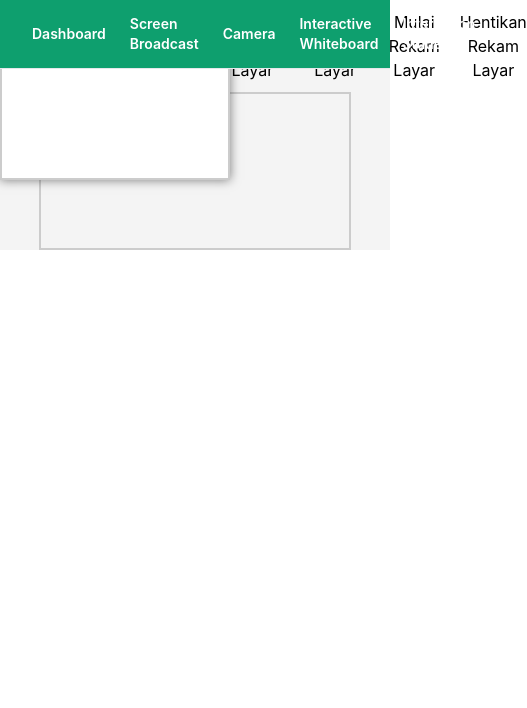
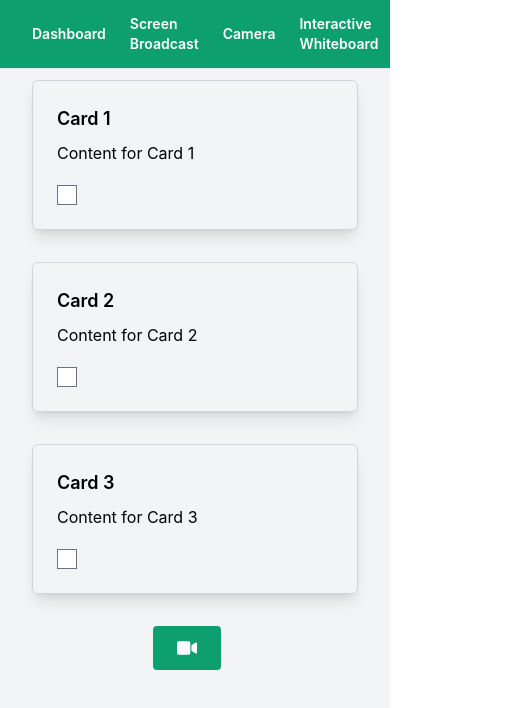
Before and after one commit to projectbinusa/lab-bahasa-client, a React (Create React App) app: page /camera in a window 390 px wide. Shown: the top 708 px of the page, 527 px wide, since content can reach past the window. Built offline with nearby package versions, Linux system fonts and the light colour scheme; no server answers.

Commit message:
update camera dan Screen Brodcast

```diff
--- a/src/App.js
+++ b/src/App.js
@@ -14,6 +14,7 @@ import AddClass from "./views/pages/manageClass/AddClass";
 import UpdateClass from "./views/pages/manageClass/UpdateClass";
 import ManageName from "./views/pages/manageName/ManageName";
 import AddName from "./views/pages/manageName/AddName";
+import ScreenBroadcast from "./views/pages/screenBroadcast/ScreenBroadcast";
 
 // END ADMIN MENU REGULASI
 
@@ -34,6 +35,7 @@ function App() {
           <Route path="/update-class" component={UpdateClass} exact />
           <Route path="/manage-name" component={ManageName} exact />
           <Route path="/add-name" component={AddName} exact />
+          <Route path="/screen-broadcast" component={ScreenBroadcast} exact />
           <Route
             path="/response-competition"
             component={ResponseCompetition}
--- a/src/views/pages/camera/camera.js
+++ b/src/views/pages/camera/camera.js
@@ -1,270 +1,161 @@
-import React, { useRef, useEffect, useState } from "react";
-import Draggable from "react-draggable";
+import React, { useState, useRef } from "react";
 import Navbar from "../../../component/Navbar1";
+import { FaVideo, FaVideoSlash } from "react-icons/fa";
 
 function Camera() {
-  const videoRef = useRef(null);
-  const audioRef = useRef(null);
-  const screenRef = useRef(null);
-  const peerConnectionRef = useRef(null);
-  const socketRef = useRef(null);
-  const mediaRecorderRef = useRef(null);
-  const recordedChunksRef = useRef([]);
-  const [screenRecording, setScreenRecording] = useState(false);
+  const [selectedCards, setSelectedCards] = useState([]);
+  const [streams, setStreams] = useState([]);
+  const videoRefs = useRef({});
 
-  const startCamera = async () => {
-    try {
-      const stream = await navigator.mediaDevices.getUserMedia({ video: true });
-      if (videoRef.current) {
-        videoRef.current.srcObject = stream;
-      }
-
-      const configuration = {
-        iceServers: [{ urls: "stun:stun.l.google.com:19302" }],
-      };
-      peerConnectionRef.current = new RTCPeerConnection(configuration);
-
-      stream
-        .getVideoTracks()
-        .forEach((track) => peerConnectionRef.current.addTrack(track, stream));
-    } catch (error) {
-      console.log("Gagal mengakses kamera:", error);
+  const handleCardClick = (cardId) => {
+    if (!streams.length > 0) {
+      setSelectedCards((prevSelectedCards) => {
+        if (prevSelectedCards.includes(cardId)) {
+          return prevSelectedCards.filter((id) => id !== cardId);
+        } else {
+          return [...prevSelectedCards, cardId];
+        }
+      });
     }
   };
 
-  const stopCamera = () => {
-    if (peerConnectionRef.current) {
-      peerConnectionRef.current.close();
-      peerConnectionRef.current = null;
+  const handleCheckboxChange = (cardId) => {
+    setSelectedCards((prevSelectedCards) => {
+      if (prevSelectedCards.includes(cardId)) {
+        return prevSelectedCards.filter((id) => id !== cardId);
+      } else {
+        return [...prevSelectedCards, cardId];
+      }
+    });
+  };
+
+  const handleCameraOn = async () => {
+    const newStreams = [];
+
+    for (const cardId of selectedCards) {
+      try {
+        const userMediaStream = await navigator.mediaDevices.getUserMedia({
+          video: true,
+        });
+        newStreams.push({ cardId, stream: userMediaStream });
+        if (videoRefs.current[cardId]) {
+          videoRefs.current[cardId].srcObject = userMediaStream;
+        }
+        console.log(`Menyalakan kamera untuk ${cardId}`);
+      } catch (error) {
+        console.error(`Error accessing camera for ${cardId}: `, error);
+      }
     }
 
-    if (videoRef.current && videoRef.current.srcObject) {
-      videoRef.current.srcObject.getTracks().forEach((track) => track.stop());
-      videoRef.current.srcObject = null;
-    }
+    setStreams(newStreams);
   };
 
-  const startAudio = async () => {
-    try {
-      const stream = await navigator.mediaDevices.getUserMedia({ audio: true });
-      if (audioRef.current) {
-        audioRef.current.srcObject = stream;
-      }
+  const handleCameraOff = () => {
+    streams.forEach(({ stream }) => {
+      stream.getTracks().forEach((track) => track.stop());
+    });
 
-      stream
-        .getAudioTracks()
-        .forEach((track) => peerConnectionRef.current.addTrack(track, stream));
-    } catch (error) {
-      console.log("Gagal mengakses audio:", error);
-    }
+    setStreams([]);
+    Object.values(videoRefs.current).forEach((video) => {
+      if (video) video.srcObject = null;
+    });
+    console.log("Mematikan kamera");
   };
 
-  const stopAudio = () => {
-    if (audioRef.current && audioRef.current.srcObject) {
-      audioRef.current.srcObject.getTracks().forEach((track) => track.stop());
-      audioRef.current.srcObject = null;
-    }
-  };
-
-  const startScreenSharing = async () => {
-    try {
-      const screenStream = await navigator.mediaDevices.getDisplayMedia({
-        video: true,
-      });
-      if (screenRef.current) {
-        screenRef.current.srcObject = screenStream;
-      }
-
-      screenStream
-        .getVideoTracks()
-        .forEach((track) =>
-          peerConnectionRef.current.addTrack(track, screenStream)
-        );
-    } catch (error) {
-      console.log("Gagal mengakses berbagi layar:", error);
-    }
-  };
-
-  const stopScreenSharing = () => {
-    if (screenRef.current && screenRef.current.srcObject) {
-      screenRef.current.srcObject.getTracks().forEach((track) => track.stop());
-      screenRef.current.srcObject = null;
-    }
-  };
-
-  const startScreenRecording = async () => {
-    try {
-      const screenStream = await navigator.mediaDevices.getDisplayMedia({
-        video: true,
-      });
-      if (screenRef.current) {
-        screenRef.current.srcObject = screenStream;
-      }
-
-      mediaRecorderRef.current = new MediaRecorder(screenStream, {
-        mimeType: "video/webm",
-      });
-
-      mediaRecorderRef.current.ondataavailable = (event) => {
-        if (event.data.size > 0) {
-          recordedChunksRef.current.push(event.data);
-        }
-      };
-
-      mediaRecorderRef.current.onstop = () => {
-        const blob = new Blob(recordedChunksRef.current, {
-          type: "video/webm",
-        });
-        const url = URL.createObjectURL(blob);
-        const a = document.createElement("a");
-        a.style.display = "none";
-        a.href = url;
-        a.download = "screen_recording.webm";
-        document.body.appendChild(a);
-        a.click();
-        window.URL.revokeObjectURL(url);
-        recordedChunksRef.current = [];
-      };
-
-      mediaRecorderRef.current.start();
-      setScreenRecording(true);
-    } catch (error) {
-      console.log("Gagal mengakses rekaman layar:", error);
-    }
-  };
-
-  const stopScreenRecording = () => {
-    if (mediaRecorderRef.current) {
-      mediaRecorderRef.current.stop();
-    }
-
-    setScreenRecording(false);
-  };
-
-  useEffect(() => {
-    socketRef.current = new WebSocket("wss://your-signaling-server-url");
-
-    socketRef.current.onmessage = (event) => {
-      const message = JSON.parse(event.data);
-      if (message.type === "answer") {
-        peerConnectionRef.current.setRemoteDescription(
-          new RTCSessionDescription(message.answer)
-        );
-      } else if (message.type === "candidate") {
-        if (peerConnectionRef.current) {
-          peerConnectionRef.current.addIceCandidate(
-            new RTCIceCandidate(message.candidate)
-          );
-        }
-      }
-    };
-
-    socketRef.current.onopen = () => {
-      console.log("Terhubung ke server sinyal");
-    };
-
-    socketRef.current.onerror = (error) => {
-      console.log("WebSocket error:", error);
-    };
-
-    socketRef.current.onclose = () => {
-      console.log("WebSocket connection closed");
-    };
-
-    return () => {
-      socketRef.current.close();
-    };
-  }, []);
-
   return (
-    <div className="all bg-[#F4F4F4]">
+    <div className="min-h-screen bg-gray-100">
       <Navbar />
-      <div className="container">
-        <div className="controls">
-          <button className="ml-5" onClick={startAudio}>
-            Nyalakan Audio
-          </button>
-          <button className="ml-5" onClick={stopAudio}>
-            Matikan Audio
-          </button>
-          <button className="ml-5" onClick={startCamera}>
-            Nyalakan Kamera
-          </button>
-          <button className="ml-5" onClick={stopCamera}>
-            Matikan Kamera
-          </button>
-          <button className="ml-5" onClick={startScreenSharing}>
-            Mulai Berbagi Layar
-          </button>
-          <button className="ml-5" onClick={stopScreenSharing}>
-            Hentikan Berbagi Layar
-          </button>
-          <button
-            className="ml-5"
-            onClick={startScreenRecording}
-            disabled={screenRecording}
+      <div className="container mx-auto p-8">
+        <div className="grid grid-cols-1 md:ml-10 mt-12 md:grid-cols-3 gap-8">
+          <div
+            className={`card border border-gray-300 rounded-md p-6 shadow-lg hover:shadow-xl transition-shadow cursor-pointer ${
+              streams.length > 0 ? "pointer-events-none" : ""
+            }`}
+            onClick={() => handleCardClick("Card 1")}
           >
-            Mulai Rekam Layar
-          </button>
-          <button
-            className="ml-5"
-            onClick={stopScreenRecording}
-            disabled={!screenRecording}
+            <h3 className="text-lg font-semibold mb-2">Card 1</h3>
+            <p className="mb-4">Content for Card 1</p>
+            <input
+              type="checkbox"
+              className="form-checkbox h-5 w-5 text-blue-600"
+              checked={selectedCards.includes("Card 1")}
+              onChange={(e) =>
+                e.stopPropagation() || handleCheckboxChange("Card 1")
+              }
+              disabled={streams.length > 0}
+            />
+          </div>
+          <div
+            className={`card border border-gray-300 rounded-md p-6 shadow-lg hover:shadow-xl transition-shadow cursor-pointer ${
+              streams.length > 0 ? "pointer-events-none" : ""
+            }`}
+            onClick={() => handleCardClick("Card 2")}
           >
-            Hentikan Rekam Layar
-          </button>
+            <h3 className="text-lg font-semibold mb-2">Card 2</h3>
+            <p className="mb-4">Content for Card 2</p>
+            <input
+              type="checkbox"
+              className="form-checkbox h-5 w-5 text-blue-600"
+              checked={selectedCards.includes("Card 2")}
+              onChange={(e) =>
+                e.stopPropagation() || handleCheckboxChange("Card 2")
+              }
+              disabled={streams.length > 0}
+            />
+          </div>
+          <div
+            className={`card border border-gray-300 rounded-md p-6 shadow-lg hover:shadow-xl transition-shadow cursor-pointer ${
+              streams.length > 0 ? "pointer-events-none" : ""
+            }`}
+            onClick={() => handleCardClick("Card 3")}
+          >
+            <h3 className="text-lg font-semibold mb-2">Card 3</h3>
+            <p className="mb-4">Content for Card 3</p>
+            <input
+              type="checkbox"
+              className="form-checkbox h-5 w-5 text-blue-600"
+              checked={selectedCards.includes("Card 3")}
+              onChange={(e) =>
+                e.stopPropagation() || handleCheckboxChange("Card 3")
+              }
+              disabled={streams.length > 0}
+            />
+          </div>
         </div>
-        <div className="screen-container">
-          <video ref={screenRef} autoPlay className="screen"></video>
+        <div className="flex justify-center mt-8">
+          {!streams.length > 0 && (
+            <button
+              style={{ fontSize: "20px" }}
+              className="bg-green-500 hover:bg-green-600 text-white font-bold py-3 px-6 rounded mr-4"
+              onClick={handleCameraOn}
+              disabled={selectedCards.length === 0}
+            >
+              <FaVideo />
+            </button>
+          )}
+          {streams.length > 0 && (
+            <button
+              style={{ fontSize: "20px" }}
+              className="bg-red-500 hover:bg-red-600 text-white font-bold py-3 px-6 rounded"
+              onClick={handleCameraOff}
+            >
+              <FaVideoSlash />
+            </button>
+          )}
         </div>
-        <Draggable>
-          <div className="camera-container">
-            <video ref={videoRef} autoPlay className="camera"></video>
-          </div>
-        </Draggable>
-        <style>{`
-      .container {
-        position: relative;
-        width: 100%;
-        height: 100%;
-        display: flex;
-        flex-direction: column;
-      }
-
-      .controls {
-        display: flex;
-        justify-content: center;
-        margin: 10px 0;
-      }
-
-      .screen-container {
-        flex: 1;
-        display: flex;
-        justify-content: center;
-        align-items: center;
-      }
-
-      .screen {
-        width: 80%;
-        height: 80%;
-        border: 2px solid #ccc;
-      }
-
-      .camera-container {
-        position: absolute;
-        width: 230px;
-        height: 180px;
-        border: 2px solid #ccc;
-        background-color: #fff;
-        box-shadow: 0 0 10px rgba(0, 0, 0, 0.5);
-        cursor: move;
-      }
-
-      .camera {
-        width: 100%;
-        height: 100%;
-      }
-      `}</style>
+        <div className="video-container mt-8 grid grid-cols-1 md:grid-cols-3 gap-8">
+          {selectedCards.map((cardId) => (
+            <div key={cardId} className="video-wrapper mb-4">
+              <h4 className="text-center mb-2">{cardId}</h4>
+              <video
+                ref={(el) => (videoRefs.current[cardId] = el)}
+                autoPlay
+                playsInline
+                className="w-full h-auto border border-gray-300 rounded-xl"
+              />
+            </div>
+          ))}
+        </div>
       </div>
     </div>
   );
```
Also changed, not shown: src/views/pages/screenBroadcast/Screen.css (added, +80 -0 lines), src/views/pages/screenBroadcast/ScreenBroadcast.js (added, +221 -0 lines).
